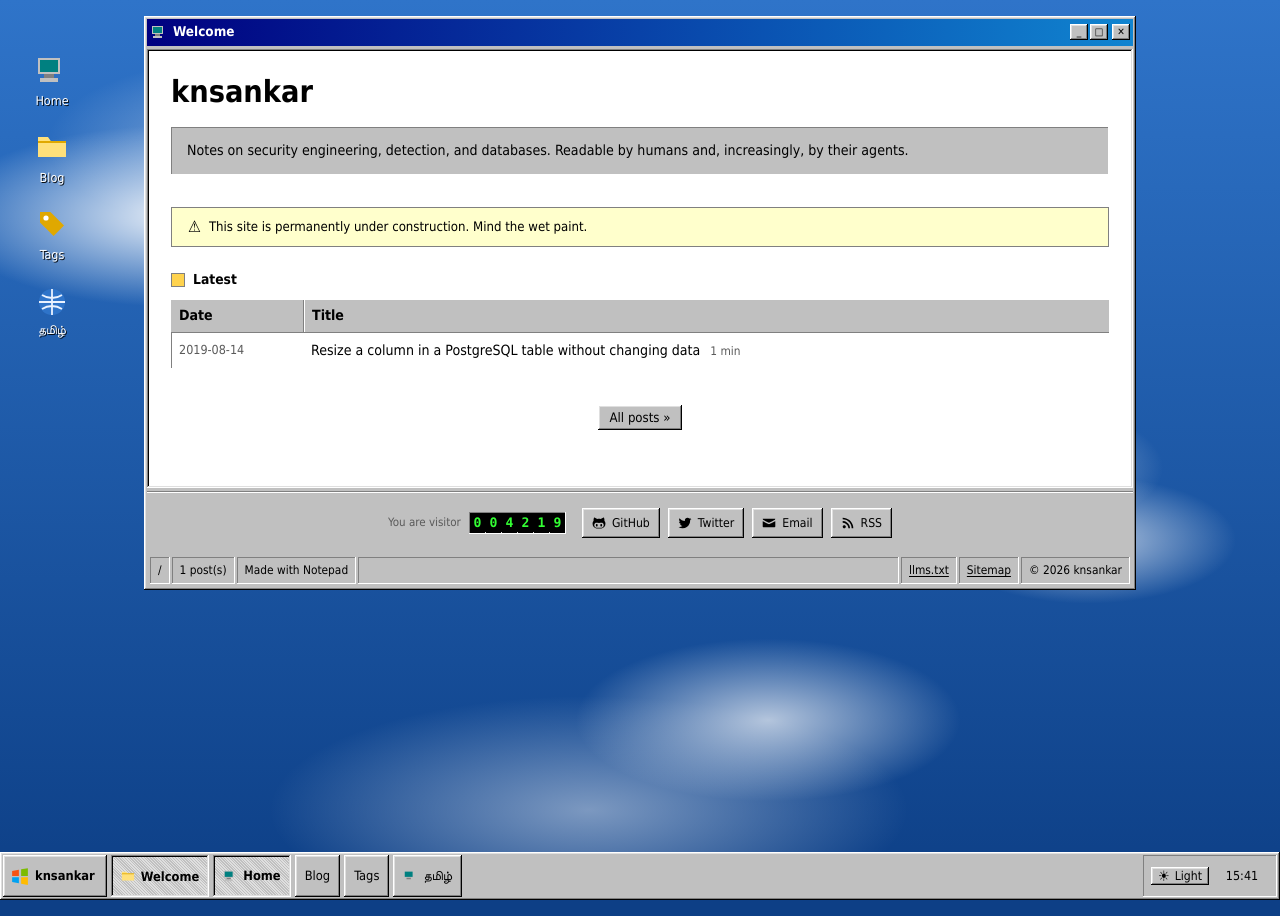
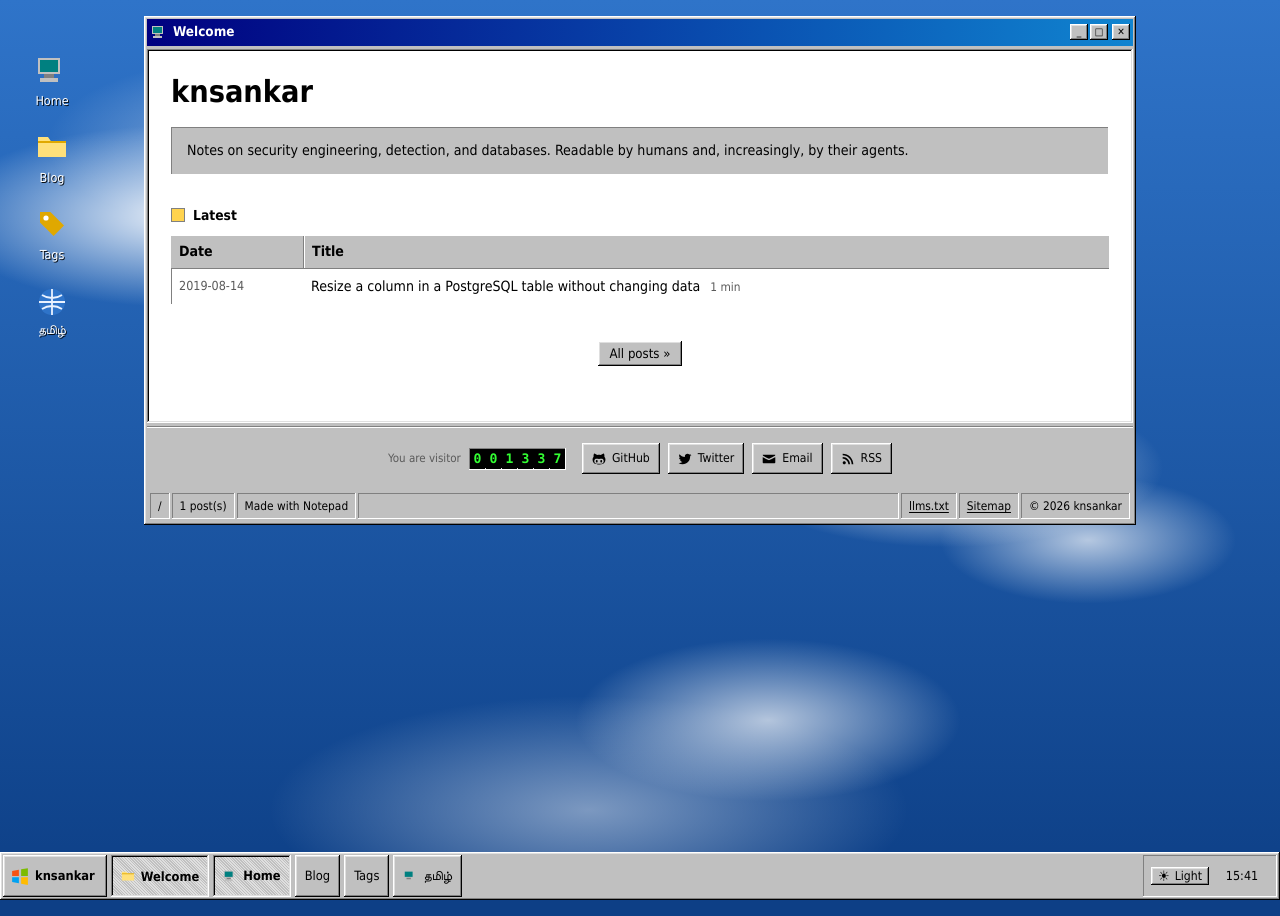
Before and after one commit to knsankar/knsankar.github.io, a Jekyll site: the page built from index.html, in a window 1280 px wide. Built offline with Jekyll 4.4.1, drawn with Linux system fonts in a browser that asks for light colours.

Commit message:
remove under construction notice

```diff
--- a/_config.yml
+++ b/_config.yml
@@ -19,9 +19,7 @@ theme-mode: auto   # auto | dark | light
 
 # ── retro chrome (read by the 90s includes) ─────────────────
 retro:
-  counter: "004219"
-  under_construction: true
-  under_construction_page: false
+  counter: "001337"
 
 # ── social (read by the nav / footer includes) ──────────────
 github: knsankar
--- a/_includes/counter.html
+++ b/_includes/counter.html
@@ -1,6 +1,6 @@
 <p class="counter" aria-hidden="true">
   <span>You are visitor</span>
-  {% assign _counter_digits = site.retro.counter | default: "004219" | split: "" %}
+  {% assign _counter_digits = site.retro.counter | default: "001337" | split: "" %}
   <span class="counter__digits">
     {% for d in _counter_digits %}<span class="counter__digit">{{ d }}</span>{% endfor %}
   </span>
--- a/_sass/components/_header.scss
+++ b/_sass/components/_header.scss
@@ -35,23 +35,3 @@
 .feed {
   margin: 0 0 var(--sp-6);
 }
-
-/* "under construction" caution strip */
-.construction {
-  display: flex;
-  align-items: center;
-  gap: var(--sp-2);
-  margin: 0 0 var(--sp-5);
-  padding: var(--sp-2) var(--sp-4);
-  background: #ffffcc;
-  color: #000;
-  border: 1px solid var(--bevel-shadow);
-  font-family: var(--font-ui);
-  font-size: .82rem;
-}
-
-.construction::before {
-  content: "\26A0";
-  font-size: 1rem;
-  line-height: 1;
-}
--- a/index.html
+++ b/index.html
@@ -5,10 +5,6 @@ window_title: Welcome
 ---
 <h1>{{ site.title }}</h1>
 <p class="lede">{{ site.description }} Readable by humans and, increasingly, by their agents.</p>
-
-{% if site.retro.under_construction %}
-<p class="construction">This site is permanently under construction. Mind the wet paint.</p>
-{% endif %}
 
 <section class="feed">
     <h2 class="section-label">Latest</h2>
```
